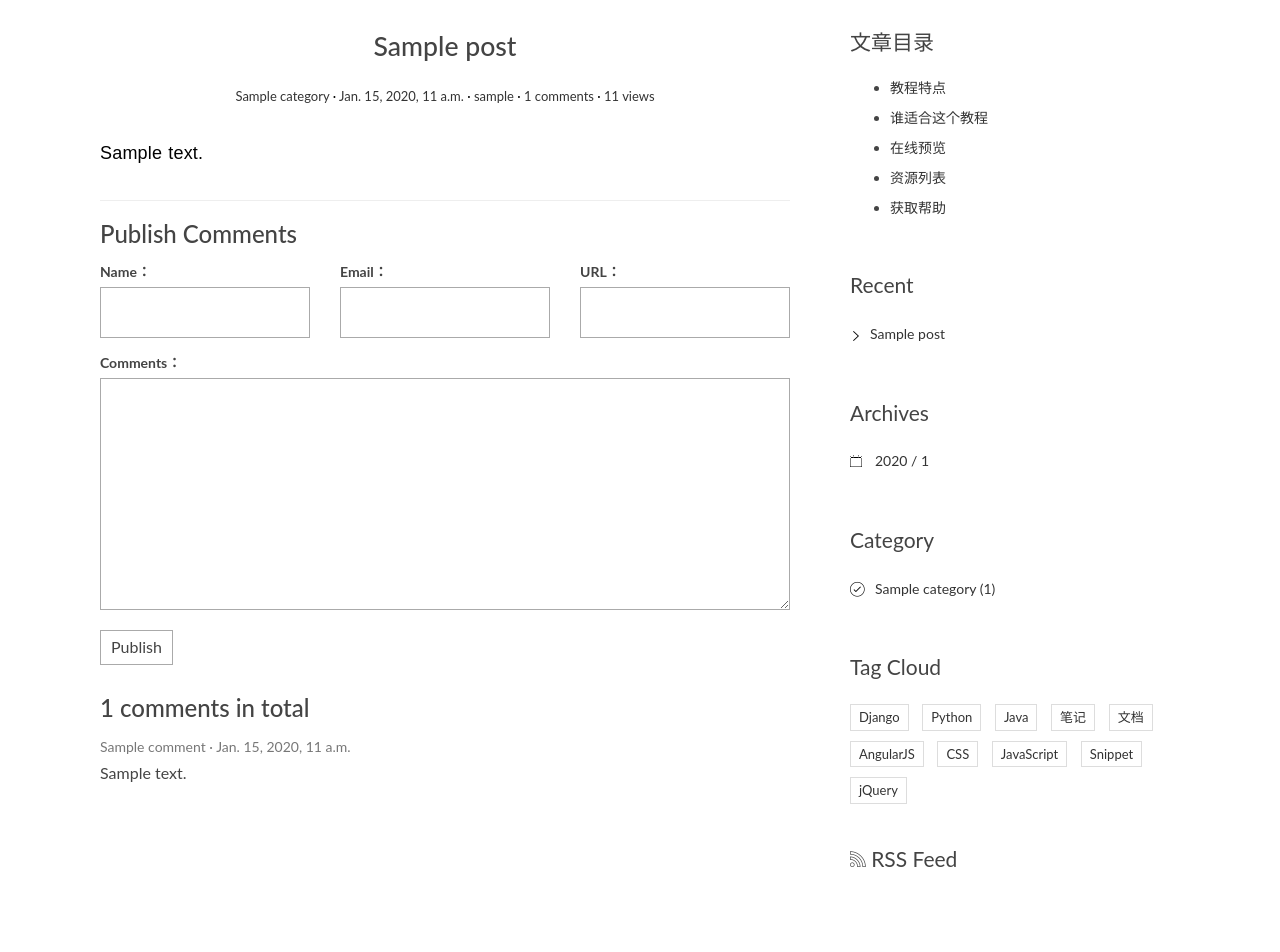
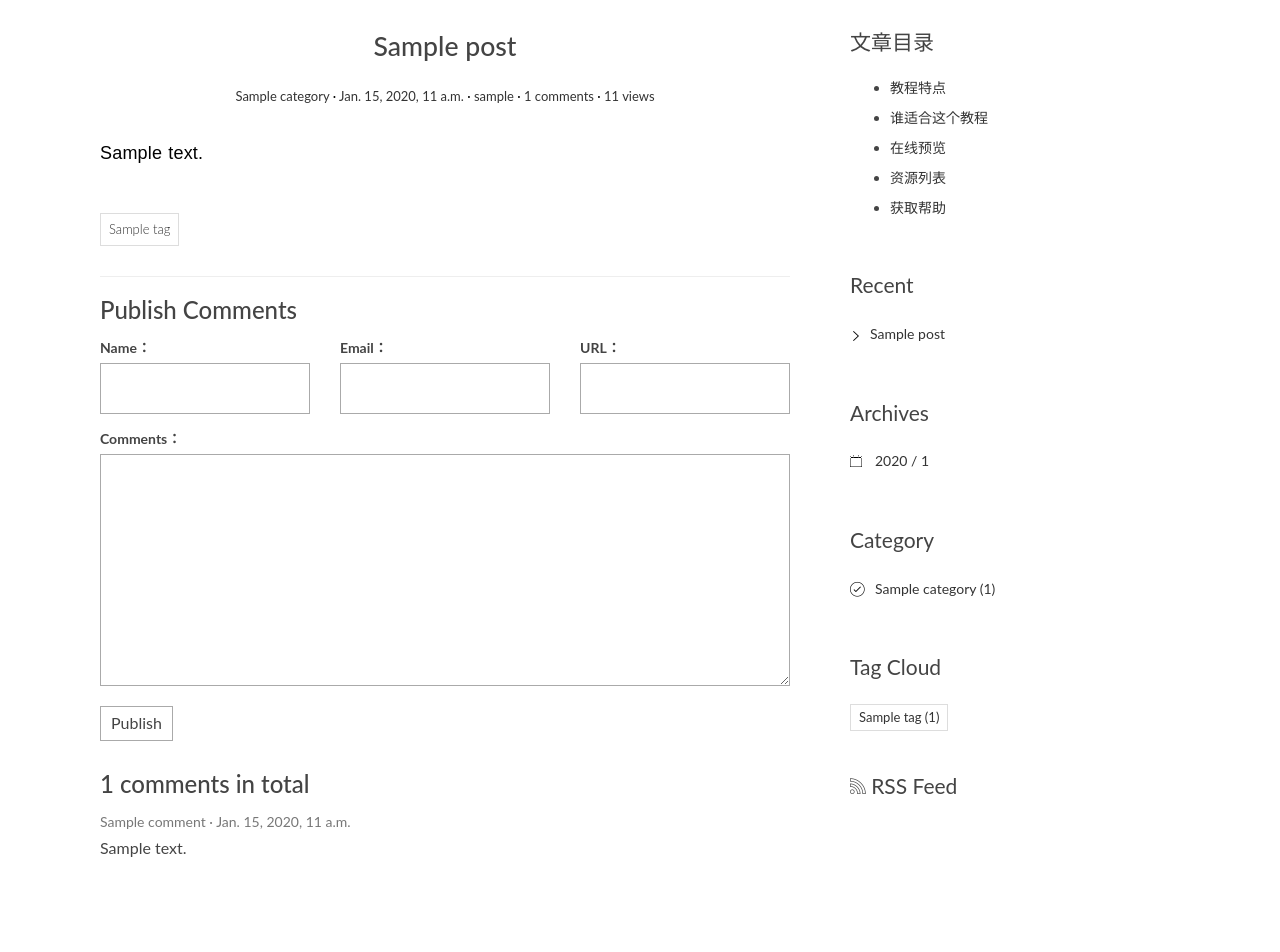
Before and after one commit to lnfc0218/django_blog, a Django app: page /post/1/ in a window 1280 px wide. Shown: the part 146-1098 px from the top of the page. After the commit the page ends 1003 px from the top, so only its background shows below. Run offline with Django 3.2, Linux system fonts and the light colour scheme; tables that the repository leaves empty hold one stand-in row (values such as "Sample post"); some libraries are stand-ins or nearby versions.

Commit message:
tag clouds

```diff
--- a/blog/templatetags/blog_tags.py
+++ b/blog/templatetags/blog_tags.py
@@ -1,6 +1,6 @@
 from django import template
 from django.db.models.aggregates import Count
-from blog.models import Post, Category
+from blog.models import Post, Category, Tag
 
 register = template.Library()
 
@@ -19,3 +19,7 @@ def archives():
 def get_categories():
     # return Category.objects.all()
     return Category.objects.annotate(num_posts=Count('post')).filter(num_posts__gt=0)
+
+@register.simple_tag
+def get_tags():
+	return Tag.objects.annotate(num_posts=Count('post')).filter(num_posts__gt=0)
--- a/blog/urls.py
+++ b/blog/urls.py
@@ -8,4 +8,5 @@ urlpatterns = [
     url(r'^post/(?P<pk>[0-9]+)/$', views.PostDetailView.as_view(), name='detail'),
     url(r'^archives/(?P<year>[0-9]{4})/(?P<month>[0-9]{1,2})/$', views.ArchivesView.as_view(), name='archives'),
     url(r'^category/(?P<pk>[0-9]+)/$', views.CategoryView.as_view(), name='category'),
+    url(r'^tag/(?P<pk>[0-9]+)/$',views.TagView.as_view(), name='tag'),
 ]
--- a/blog/views.py
+++ b/blog/views.py
@@ -3,14 +3,14 @@ import markdown
 from django.shortcuts import render, get_object_or_404
 from django.views.generic import ListView, DetailView
 from comments.forms import CommentForm
-from .models import Post, Category
+from .models import Post, Category, Tag
 
 
 class IndexView(ListView):
     model = Post
     template_name = 'blog/index.html'
     context_object_name = 'post_list'
-    paginate_by = 1
+    paginate_by = 2
 
     def get_context_data(self, **kwargs):
         context = super().get_context_data(**kwargs)
@@ -105,10 +105,10 @@ class PostDetailView(DetailView):
         return context
 
 
-class ArchivesView(ListView):
-    model = Post
-    template_name = 'blog/index.html'
-    context_object_name = 'post_list'
+class ArchivesView(IndexView):
+    # model = Post
+    # template_name = 'blog/index.html'
+    # context_object_name = 'post_list'
     def get_queryset(self):
         year = self.kwargs.get('year')
         month = self.kwargs.get('month')
@@ -116,10 +116,18 @@ class ArchivesView(ListView):
           created_time__year=year,
           created_time__month=month)
 
-class CategoryView(ListView):
-    model = Post
-    template_name = 'blog/index.html'
-    context_object_name = 'post_list'
+class CategoryView(IndexView):
+    # model = Post
+    # template_name = 'blog/index.html'
+    # context_object_name = 'post_list'
     def get_queryset(self):
         cate = get_object_or_404(Category, pk=self.kwargs.get('pk'))
         return super(CategoryView, self).get_queryset().filter(category=cate)
+
+class TagView(IndexView):
+    # model = Post
+    # template_name = 'blog/index.html'
+    # context_object_name = 'post_list'
+    def get_queryset(self):
+        this_tag = get_object_or_404(Tag, pk=self.kwargs.get('pk'))
+        return super(TagView, self).get_queryset().filter(tags=this_tag)
--- a/templates/base.html
+++ b/templates/base.html
@@ -119,37 +119,15 @@
 
                 <div class="widget widget-tag-cloud">
                     <h3 class="widget-title">Tag Cloud</h3>
+                    {% get_tags as tag_list %}
                     <ul>
+                        {% for tag in tag_list %}
                         <li>
-                            <a href="#">Django</a>
+                            <a href="{% url 'blog:tag' tag.pk %}">{{ tag.name }} ({{ tag.num_posts }})</a>
                         </li>
-                        <li>
-                            <a href="#">Python</a>
-                        </li>
-                        <li>
-                            <a href="#">Java</a>
-                        </li>
-                        <li>
-                            <a href="#">笔记</a>
-                        </li>
-                        <li>
-                            <a href="#">文档</a>
-                        </li>
-                        <li>
-                            <a href="#">AngularJS</a>
-                        </li>
-                        <li>
-                            <a href="#">CSS</a>
-                        </li>
-                        <li>
-                            <a href="#">JavaScript</a>
-                        </li>
-                        <li>
-                            <a href="#">Snippet</a>
-                        </li>
-                        <li>
-                            <a href="#">jQuery</a>
-                        </li>
+                        {% empty %}
+                        NO TAGS!
+                        {% endfor %}
                     </ul>
                 </div>
                 <div class="rss">
--- a/templates/blog/detail.html
+++ b/templates/blog/detail.html
@@ -17,6 +17,15 @@
         </header>
         <div class="entry-content clearfix">
             {{ post.body|safe }}
+            <div class="widget widget-tag-cloud">
+                <ul>
+                {% for tag in post.tags.all %}
+                    <li>
+                    <a href="{% url 'blog:tag' tag.pk %}">{{ tag.name }} </a>
+                    </li>
+                {% endfor %}
+                </ul>
+            </div>
         </div>
     </article>
     <section class="comment-area" id="comment-area">
```
